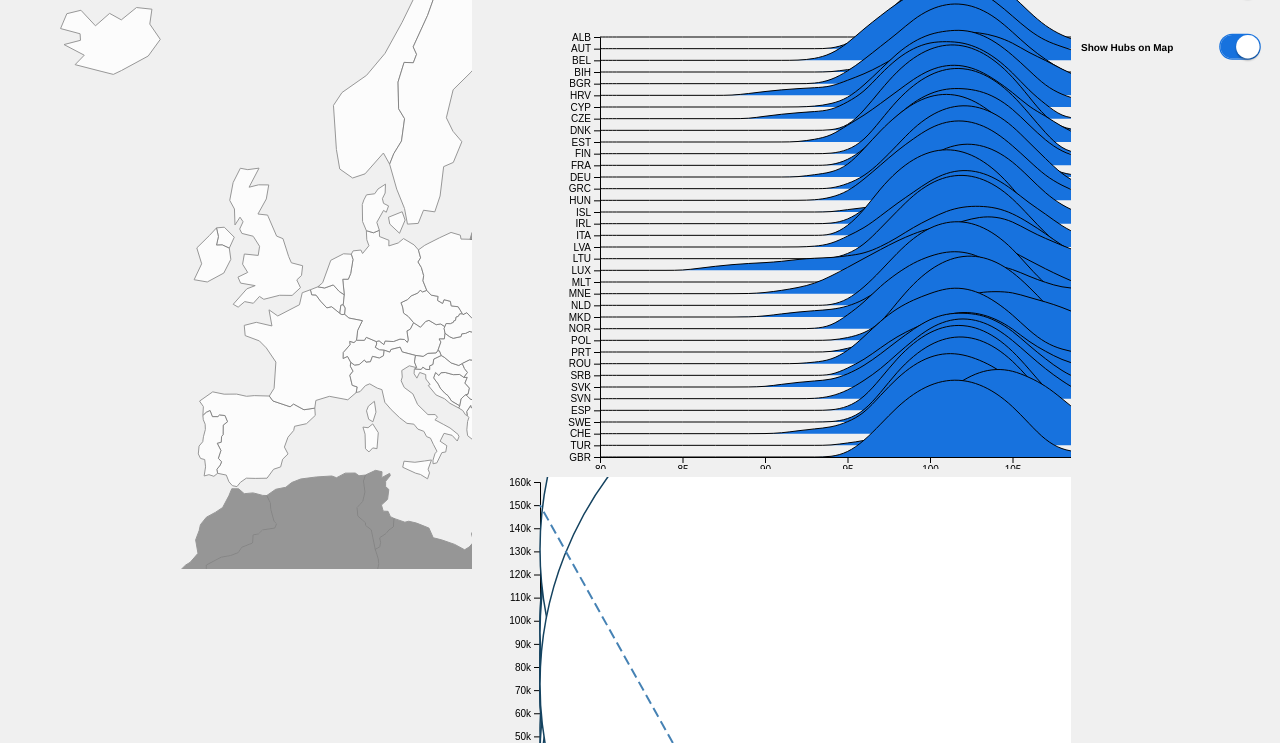
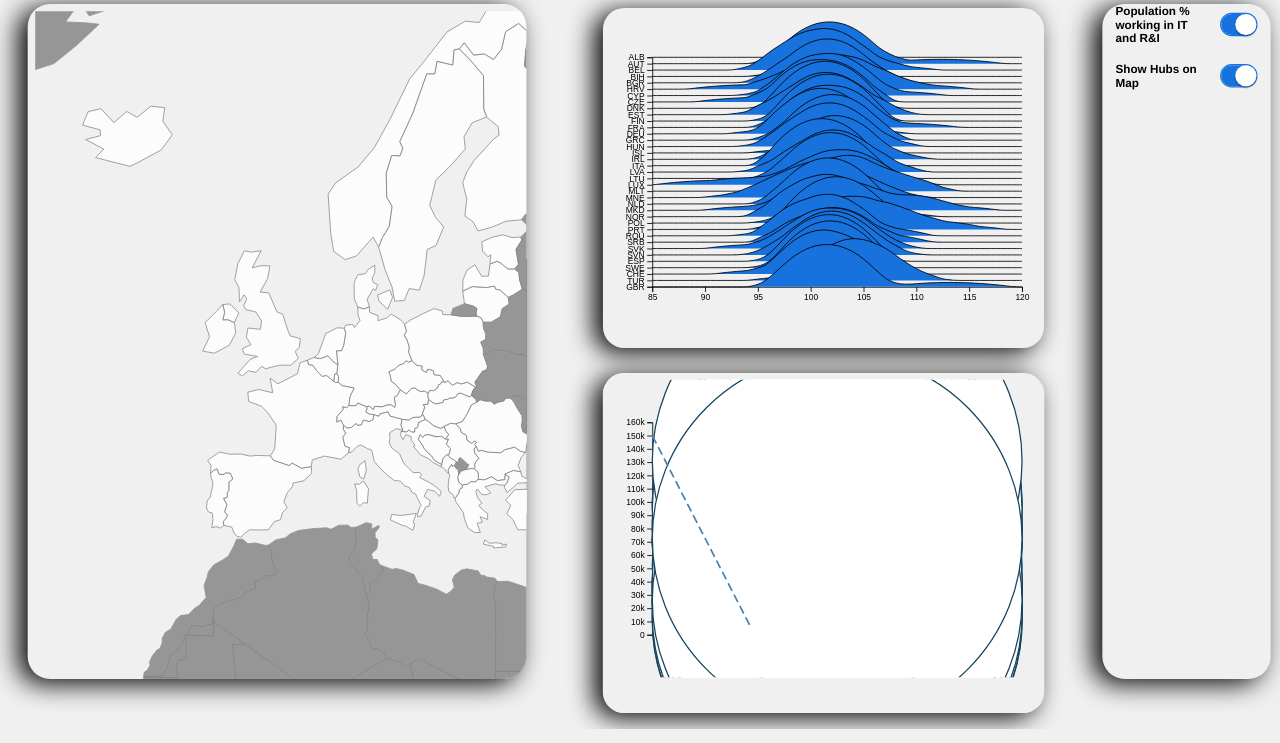
Before and after one commit to F-O-N-S-E-C-A/InfoVis, a plain HTML site: page index.html in a window 1280 px wide. Shown: the part 65-808 px from the top of the page. Drawn offline with Linux system fonts and the light colour scheme.

Commit message:
sadadssdasasdasd

```diff
--- a/Dashboard/map.html
+++ b/Dashboard/map.html
@@ -8,7 +8,7 @@
 <script src="../lib/custom-queue.min.js"></script>
 <script src="../lib/d3-geo-projection.min.js"></script>
 <!-- Create an element where the map will take place -->
-<svg id="my_dataviz" width="800" height="600" ></svg>
+<svg id="my_dataviz" width="800" height="750" ></svg>
 <script>
 
 
--- a/Dashboard/ridgeline.html
+++ b/Dashboard/ridgeline.html
@@ -13,9 +13,9 @@
 var selected_country = sessionStorage.getItem("selectedCountry");
 
 // set the dimensions and margins of the graph
-var margin = {top: 60, right: 30, bottom: 20, left:110},
-    width = 800 - margin.left - margin.right,
-    height = 500 - margin.top - margin.bottom;
+var margin = {top: 50, right: 15, bottom: 50, left:50},
+    width = 500 - margin.left - margin.right,
+    height = 370 - margin.top - margin.bottom;
 
 // append the svg object to the body of the page
 var svg = d3.select("#my_dataviz")
@@ -46,7 +46,7 @@ d3.csv("/data/csvCleaned.csv", function(data) {
 
   // Add X axis
   var x = d3.scaleLinear()
-    .domain([80, 120])
+    .domain([85, 120])
     .range([ 0, width ]);
   svg.append("g")
     .attr("transform", "translate(0," + height + ")")
--- a/Dashboard/scatterPlot.js
+++ b/Dashboard/scatterPlot.js
@@ -7,9 +7,9 @@ var selected_country = sessionStorage.getItem("selectedCountry");
 
 
 // set the dimensions and margins of the graph
-margin = {top: 5, right: 50, bottom: 25, left: 50},
-    width = 800 - margin.left - margin.right,
-    height = 400 - margin.top - margin.bottom;
+margin = {top: 50, right: 15, bottom: 50, left:50},
+    width = 500 - margin.left - margin.right,
+    height = 350 - margin.top - margin.bottom;
 
 //Set ranges
 var x = d3.scaleLinear().range([0, width]);
--- a/css/Dashboard.css
+++ b/css/Dashboard.css
@@ -354,3 +354,9 @@ div.tooltip {
 .content{
   border: 2px solid red;
 }
+
+.box{
+  box-shadow: -10px 5px 30px;
+  box-sizing: border-box;
+  border-radius: 25px;
+}
--- a/css/toggles.css
+++ b/css/toggles.css
@@ -49,7 +49,7 @@ display:block;
 position:relative;
 padding:10px;
 margin-bottom:20px;
-font-size:12px;
+font-size:15px;
 line-height:16px;
 width:100%;
 height:36px;
--- a/index.html
+++ b/index.html
@@ -14,40 +14,40 @@
       <h2>Human Resources in R&I and IT indicators in Europe</h2>
     </hgroup>
 
-    <section>
-      <section style=" width: 50%; height: 75%; ">
-      <div class="ChoroplethAndHubs View" style="overflow-y: hidden;">
-        <div style="width: 800px; height: 600px">
-          <iframe scrolling="no" id="map" style='overflow-y:hidden; width:100%; height:600px;' src="Dashboard/map.html" frameborder="0" width="100%" height="600px" type="text/html"> </iframe>
+    <section style=" transform: translateY(-5%)">
+      <section class="box" style="top: 50%; transform: translateY(5%) scale(0.90); width: 800px; height: 750px; ">
+      <div class="Map" style="overflow-y: hidden;">
+        <div style="width: 800px; height: 750px">
+          <iframe scrolling="no" id="map" style='overflow-y:hidden; width:800px; height:750px;' src="Dashboard/map.html" frameborder="0" width="100%" height="600px" type="text/html"> </iframe>
         </div>
       </div>
     </section>
 
-    <div class="container" style=" overflow-y: hidden; width: 800px; height: 800px;">
-    <div class="View 1" style="overflow-y: hidden; ">
+    <div class="container" style="top: 50%; transform: translateY(3%) ; overflow-y: hidden; width: 750px; height: 800px;">
+    <div class="box" style="transform: scale(0.85); margin-top: 25px; magrin-left: 5px; overflow-y: hidden; ">
       <!--<div style="width: 800px; height: 600px">
         <iframe scrolling="no" id="ridgeline" style='overflow-y:hidden; width:100%; height:600px' src="Dashboard/ridgeline.html" frameborder="0" width="100%" height="600px" type="text/html"> </iframe>
       </div>-->
-      <div style="width: 800px; height: 500px">
-        <iframe scrolling="no" id="ridgeline" style='overflow-y:hidden; width:300%; height:500px;' src="Dashboard/ridgeline.html" frameborder="0" width="100%" height="400px" type="text/html"> </iframe>
+      <div style="width: 550px; height: 400px">
+        <iframe scrolling="no" id="ridgeline" style='overflow-y:hidden; width:550px; height:400px;' src="Dashboard/ridgeline.html" frameborder="0" width="100%" height="400px" type="text/html"> </iframe>
       </div>
     </div>
 
-    <div class="ScatterPlot View" style="overflow-y: hidden;  ">
+    <div class="box" style="transform: translateY(-15%) scale(0.85); margin-top: 25px; overflow-y: hidden; ">
     <!--<div style="width: 800px; height: 600px">
       <iframe scrolling="no" id="ridgeline" style='overflow-y:hidden; width:100%; height:600px' src="Dashboard/ridgeline.html" frameborder="0" width="100%" height="600px" type="text/html"> </iframe>
     </div>-->
-      <div style="width: 800px; height: 400px">
-        <iframe scrolling="no" id="scatterPlot" style='overflow-y:hidden; width:100%; height:400px;' src="Dashboard/scatterPlot.html" frameborder="0" width="100%" height="400px" type="text/html"> </iframe>
+      <div style="width: 550px; height: 400px">
+        <iframe scrolling="no" id="scatterPlot" style='overflow-y:hidden; width:550px; height:400px;' src="Dashboard/scatterPlot.html" frameborder="0" width="100%" height="400px" type="text/html"> </iframe>
       </div>
     </div>
     </div>
 
-      <div class="Settings View" style="overflow-y: hidden; width: 270px; height: 800px; ">
+      <div class="box" style="top: 50%; transform: translateY(5%) scale(0.90); overflow-y: hidden; width: 270px; height: 750px; ">
 
-        <div style="display: inline-block; width: 100%; height:7%">
-          <div id="" style=" float: left; width: 65%; height:60%;">
-            <h1 width="100%" style="transform: translateY(-50%); position: relative;top:50%; font-size: 10px;">Population % working in IT and R&I</h1>
+        <div style="padding-top: 10px; display: inline-block; width: 100%; height:7%">
+          <div id="" style="padding-left: 15px; float: left; width: 65%; height:60%;">
+            <h1 width="100%" style="transform: translateY(-50%); position: relative;top:50%; font-size: 13px;">Population % working in IT and R&I</h1>
           </div>
 
          <div id="" style="float: right; width: 35%;height:60%;">
@@ -60,9 +60,9 @@
 
         </div>
 
-         <div style="display: inline-block; width: 100%; height:7%">
-          <div id="" style=" float: left; width: 65%; height:60%;">
-            <h1 width="100%" style="transform: translateY(-50%); position: relative;top:50%; font-size: 10px;">Show Hubs on Map</h1>
+         <div style="padding-top: 10px; display: inline-block; width: 100%; height:7%">
+          <div id="" style="padding-left: 15px; float: left; width: 65%; height:60%;">
+            <h1 width="100%" style="transform: translateY(-50%); position: relative;top:50%; font-size: 13px;">Show Hubs on Map</h1>
           </div>
 
          <div id="" style="float: right; width: 35%;height:60%;">
```
